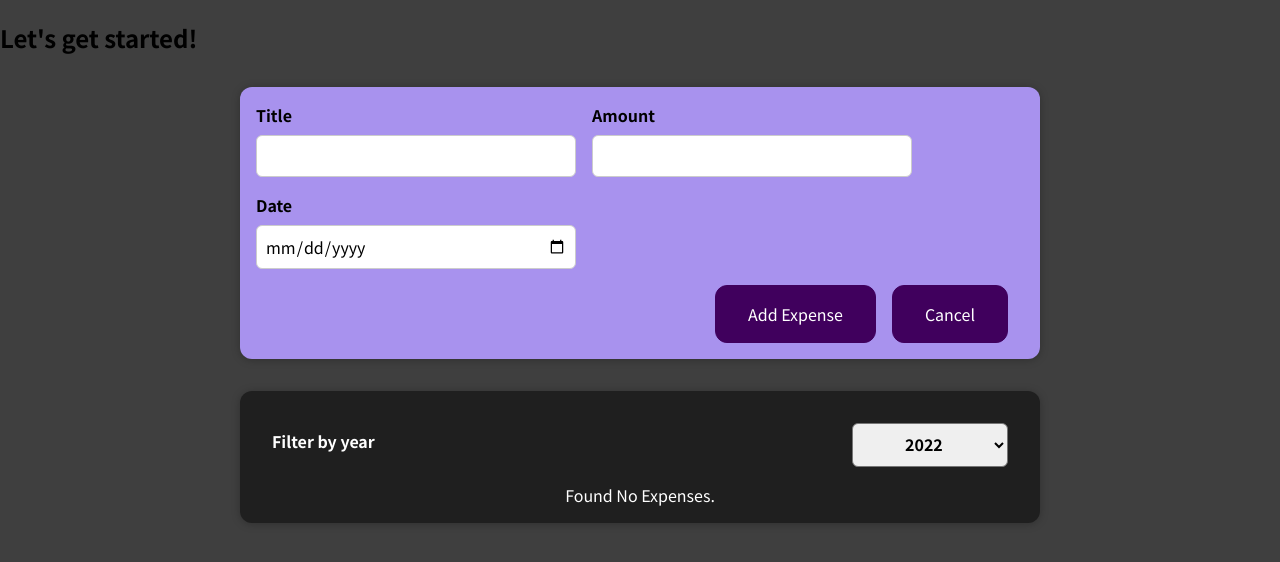
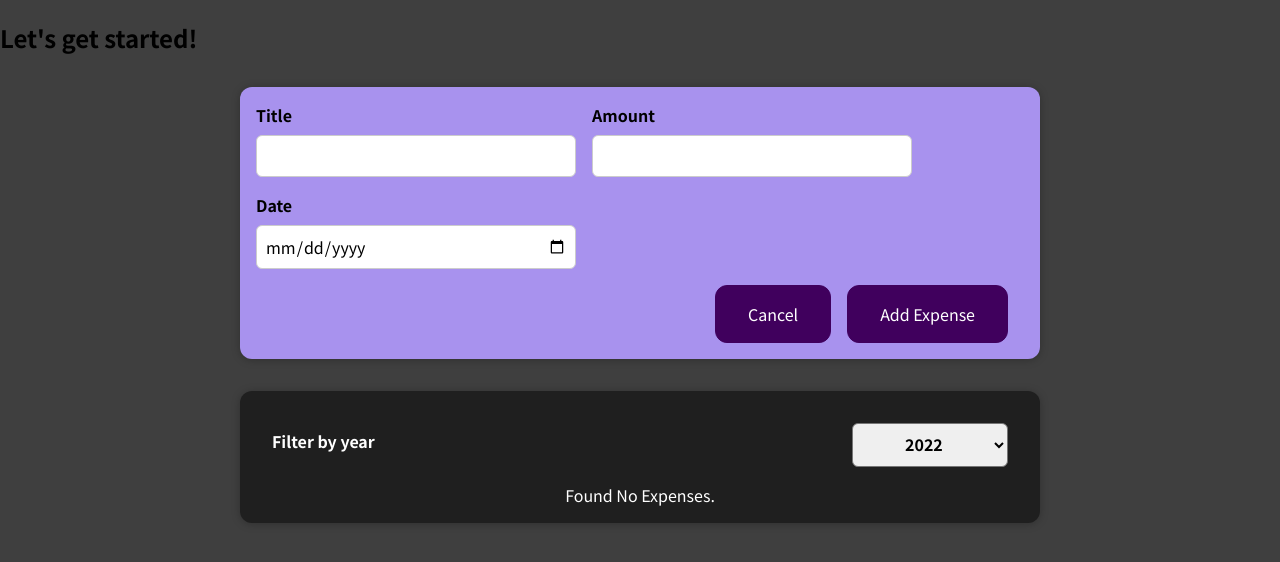
Before and after one commit to ran-codes/udemy-react-js-academind, a React (Create React App) app in the folder project1-basic-react/: page / in a window 1280 px wide. Shown: the top 562 px of the page. Built offline with nearby package versions, Linux system fonts and the light colour scheme.

Commit message:
Assignment 3 Instructor solution

```diff
--- a/project1-basic-react/src/components/NewExpense/ExpenseForm.js
+++ b/project1-basic-react/src/components/NewExpense/ExpenseForm.js
@@ -5,15 +5,6 @@
   const [enteredTitle, setEnteredTitle] = useState('');
   const [enteredAmount, setEnteredAmount] = useState('');
   const [enteredDate, setEnteredDate] = useState('');
-  const [showForm, setShowForm] = useState(true);
-
-  const showFormButtonHandler = (event) => {
-    setShowForm(true);
-  }
-
- const cancleFormButtonHandler = (event) => {
-   setShowForm(false);
-  };
 
   const titleChangeHandler = (event) => {
     setEnteredTitle(event.target.value);
@@ -41,11 +32,12 @@
     setEnteredTitle('');
     setEnteredAmount('');
     setEnteredDate('');
-    setShowForm(false);
+    props.onCancel();
   }
 
-  var form = (
-    <form>
+
+  return (
+    <form onSubmit={submitHandler}>
       <div className="new-expense__controls">
         <div className="new-expense__control">
           <label>Title</label>
@@ -77,28 +69,11 @@
         </div>
       </div>
       <div className="new-expense__actions ">
-        <span className="new-expense__actions ">
-          <button type="submit" onClick={submitHandler}>
-            Add Expense
-          </button>
-        </span>
-        <span className="new-expense__actions">
-          <button type="submit" onClick={cancleFormButtonHandler}>
-            Cancel
-          </button>
-        </span>
+        <button type="button" onClick={props.onCancel}>
+          Cancel
+        </button>
+        <button type="submit">Add Expense</button>
       </div>
     </form>
   );
-  if (showForm === false) {
-    form = (
-        <div className="">
-          <button type="submit" onClick={showFormButtonHandler}>
-            Add New Expense
-          </button>
-        </div>
-    );
-   }
-
-  return form;
 }
--- a/project1-basic-react/src/components/NewExpense/NewExpense.js
+++ b/project1-basic-react/src/components/NewExpense/NewExpense.js
@@ -1,18 +1,39 @@
+import { useState } from 'react';
 import ExpenseForm from './ExpenseForm';
 import './NewExpense.css';
 
 export default function NewExpense(props) {
+  const [showForm, setShowForm] = useState(true);
+
+   const showFormButtonHandler = (event) => {
+     setShowForm(true);
+  };
+
+  const cancleFormButtonHandler = (event) => {
+    setShowForm(false);
+  };
+
   const saveExpenseDataHandler = (enteredExpenseData) => {
     const expenseData = {
       ...enteredExpenseData,
-      id: Math.random().toString
+      id: Math.random().toString,
     };
     props.onAddExpenseHandler(expenseData);
-  }
+  };
 
   return (
     <div className="new-expense">
-      <ExpenseForm onSaveExpenseData={saveExpenseDataHandler} />
+      {!showForm && (
+        <button type="submit" onClick={showFormButtonHandler}>
+          Add New Expense
+        </button>
+      )}
+      {showForm && (
+        <ExpenseForm
+          onSaveExpenseData={saveExpenseDataHandler}
+          onCancel={cancleFormButtonHandler}
+        />
+      )}
     </div>
   );
 }
```
